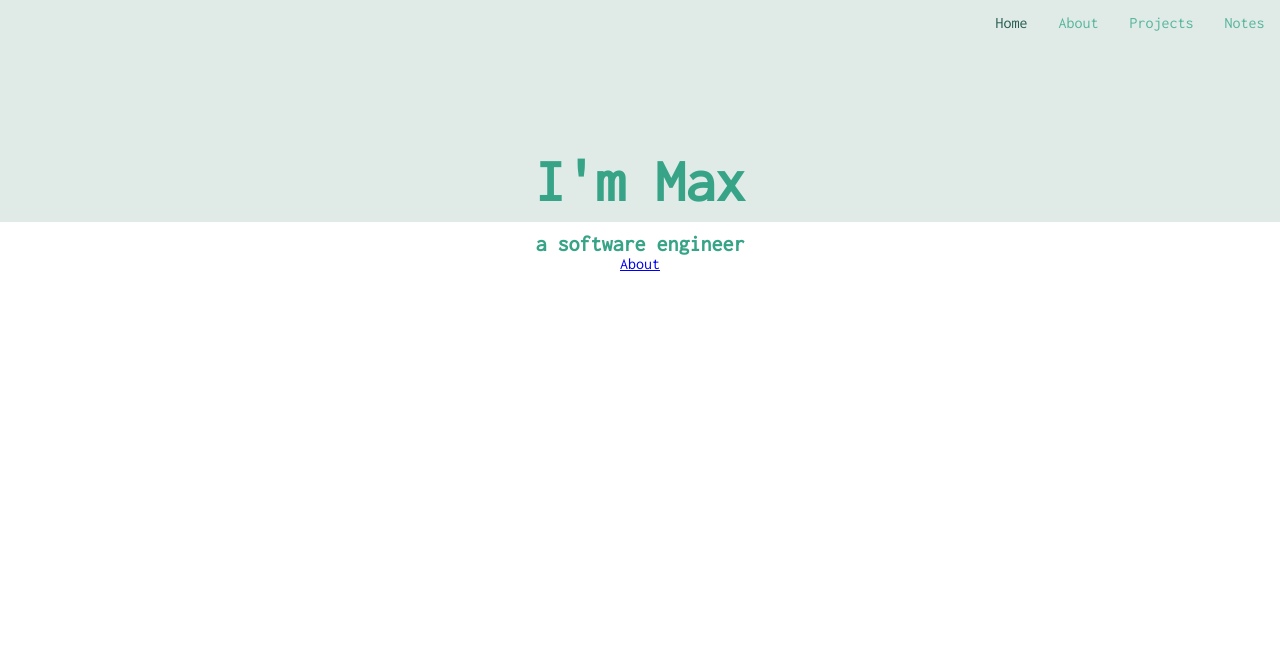
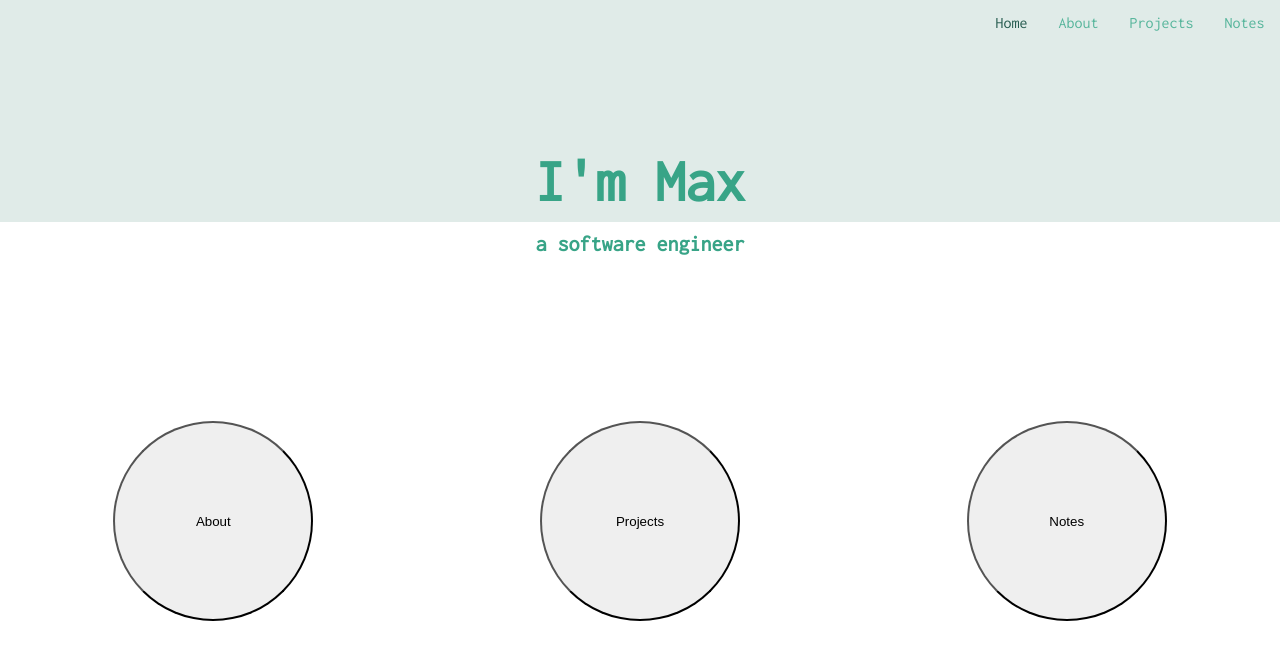
Before and after one commit to MaxBSilver/portfolio-2019, a React (Create React App) app: page / in a window 1280 px wide. Shown: the top 660 px of the page. Built offline with nearby package versions, Linux system fonts and the light colour scheme.

Commit message:
add main buttons and use NavReducer to maintain nav bar consistency

```diff
--- a/src/components/LrgBtn/LrgBtn.jsx
+++ b/src/components/LrgBtn/LrgBtn.jsx
@@ -1,11 +1,30 @@
-import React from 'react'
+import React, { Component } from 'react';
 import { NavLink } from 'react-router-dom';
+import { connect } from 'react-redux';
+import { updateNav } from '../../redux/actions/index';
 
-export default function LrgButton(props) {
+export class LrgButton extends Component {
+	handleClick = e => {
+		this.props.updateNav(e.target.name);
+		localStorage.setItem('nav', e.target.name);
+	};
+	render () {
+		return (
+			<div className="lrg-btn">
+				<NavLink onClick={this.handleClick}  to={this.props.btnName}>
+					<button name={this.props.btnName}>{this.props.btnName}</button>
+				</NavLink>
+			</div>
+		);
+	}
+}
 
-  return (
-    <div className="lrg-btn">
-      <NavLink to="/about">{props.btnName}</NavLink>
-    </div>
-  )
-}
+export const mapStateToProps = state => ({
+	nav: state.nav
+});
+
+export const mapDispatchToProps = dispatch => ({
+	updateNav: name => dispatch(updateNav(name))
+});
+
+export default connect(mapStateToProps, mapDispatchToProps)(LrgButton);
--- a/src/components/LrgBtn/lrgBtn.scss
+++ b/src/components/LrgBtn/lrgBtn.scss
@@ -0,0 +1,10 @@
+.lrg-btn {
+  @include flex(row, center);
+  align-items: center;
+  & button {
+    width: 200px;
+    height: 200px;
+    border-radius: 50%;
+
+  }
+}
--- a/src/containers/Main/Main.jsx
+++ b/src/containers/Main/Main.jsx
@@ -1,7 +1,6 @@
 import React, { Component } from 'react';
 import LrgButton from '../../components/LrgBtn/LrgBtn';
 export class Main extends Component {
-
 	render () {
 		return (
 			<main>
@@ -12,8 +11,9 @@ export class Main extends Component {
 					<div className="main-bottom">
 						<h2>a software engineer</h2>
 						<section className="main-btn-cntr">
-							<LrgButton btnName={"About"} />
-
+							<LrgButton btnName={'About'} />
+							<LrgButton btnName={'Projects'} />
+							<LrgButton btnName={'Notes'} />
 						</section>
 					</div>
 				</div>
--- a/src/containers/Main/main.scss
+++ b/src/containers/Main/main.scss
@@ -30,4 +30,8 @@ main {
       height: 70%;
 
   }
+  & .main-btn-cntr {
+    @include flex(center, row);
+    @include inheritHW();
+  }
 }
--- a/src/containers/Nav/Nav.jsx
+++ b/src/containers/Nav/Nav.jsx
@@ -4,17 +4,9 @@ import { connect } from 'react-redux';
 import { updateNav } from '../../redux/actions/index';
 
 export class Nav extends Component {
-
-
-	componentDidMount () {
-
-	}
-
 	handleClick = e => {
-		console.log(this.props)
 		this.props.updateNav(e.target.name)
 		localStorage.setItem('nav', e.target.name)
-		console.log(localStorage)
 	};
 
 	render () {
--- a/src/sass/index.scss
+++ b/src/sass/index.scss
@@ -9,6 +9,8 @@
 @import '../components/Header/header.scss';
 @import '../components/Projects/projects.scss';
 @import '../components/Notes/notes.scss';
+@import '../components/LrgBtn/lrgBtn.scss';
+
 * {
   box-sizing: border-box;
   padding: 0;
```
